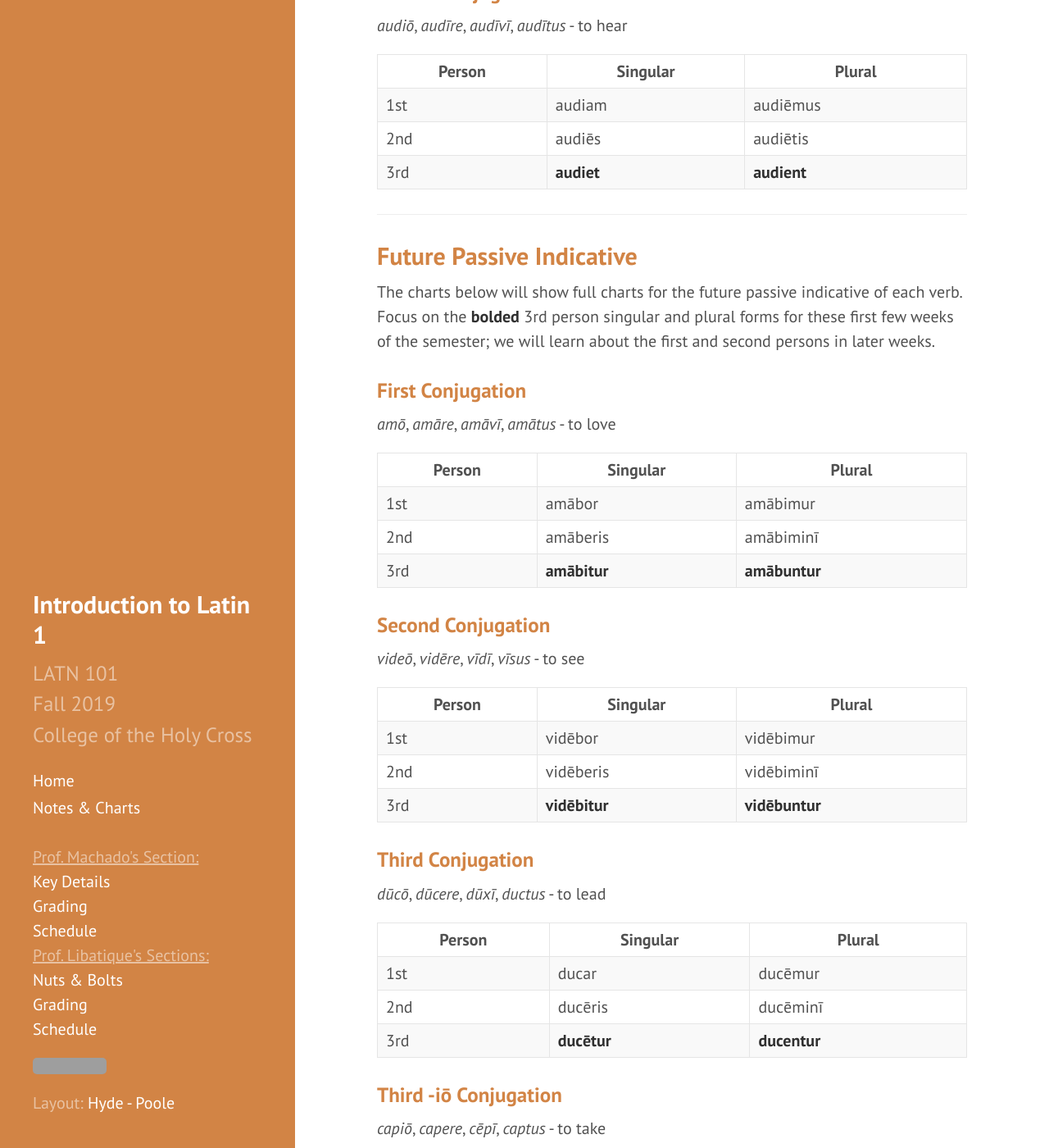
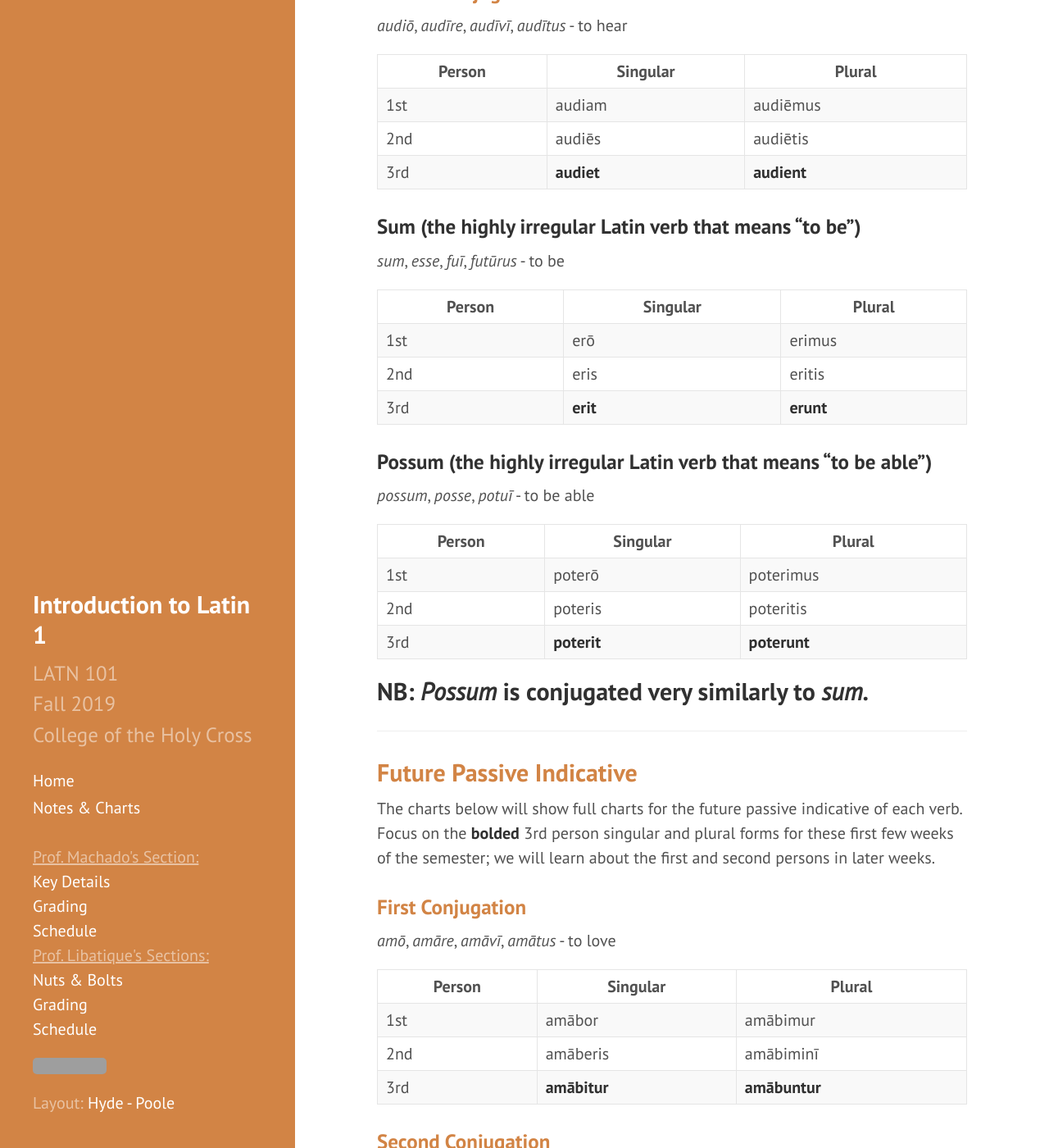
Before and after one commit to DLibatique/LATN102-S20, a Jekyll site: the page built from charts/02-fut-ind.md, in a window 1280 px wide and 1400 px high, scrolled down 1707 px. Shown: the whole window at 82% size. Built offline with Jekyll 4.4.1, drawn with Linux system fonts in a browser that asks for light colours; some of the changed text lies outside the part shown; grey boxes are pictures that could not be loaded.

Commit message:
added sum and possum to future

```diff
--- a/charts/02-fut-ind.md
+++ b/charts/02-fut-ind.md
@@ -64,6 +64,28 @@
 | 2nd  | audiēs        | audiētis       |
 | 3rd  | **audiet**        | **audient**     |
 
+### Sum (the highly irregular Latin verb that means "to be")
+
+*sum*, *esse*, *fuī*, *futūrus* - to be
+
+| Person      | Singular |Plural |
+| ----------- | ----------- | ----------- |
+| 1st   | erō       | erimus      |
+| 2nd  | eris        | eritis       |
+| 3rd  | **erit**        | **erunt**     |
+
+### Possum (the highly irregular Latin verb that means "to be able")
+
+*possum*, *posse*, *potuī* - to be able
+
+| Person      | Singular |Plural |
+| ----------- | ----------- | ----------- |
+| 1st   | poterō       | poterimus      |
+| 2nd  | poteris        | poteritis       |
+| 3rd  | **poterit**        | **poterunt**     |
+
+## NB: *Possum* is conjugated very similarly to *sum*.
+
 <hr>
 
 ## <a name="futpass">Future Passive Indicative</a>
@@ -119,3 +141,5 @@
 | 1st   | audiar       | audiēmur      |
 | 2nd  | audiēris        | audiēminī       |
 | 3rd  | **audiētur**        | **audientur**     |
+
+## NB: *Sum* and *Possum* have passive forms. Why do you think that might be?
```
